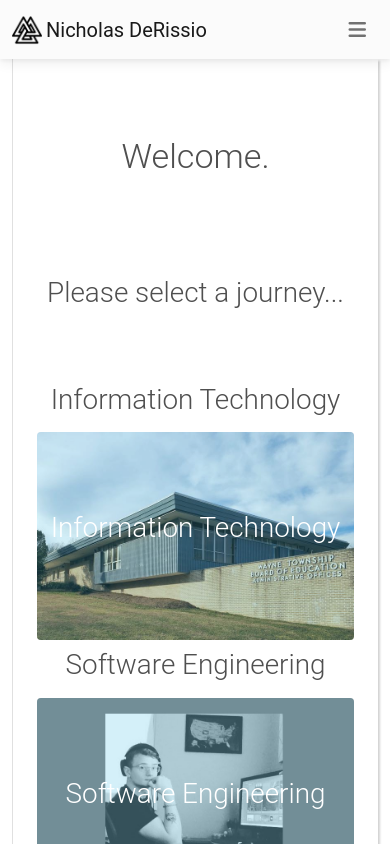
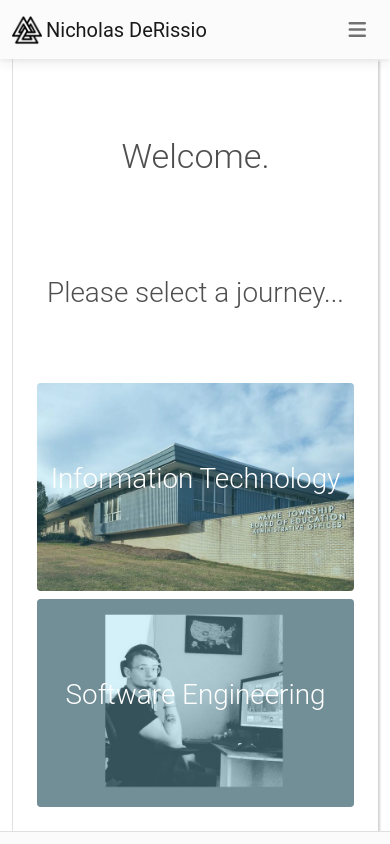
Before and after one commit to KantKontrol/React-Portfolio-2, a Next.js app: page / in a window 390 px wide. Shown: the top 844 px of the page. Built offline with nearby package versions, Linux system fonts and the light colour scheme.

Commit message:
removed double

```diff
--- a/src/pages/index.tsx
+++ b/src/pages/index.tsx
@@ -29,21 +29,11 @@ export default function Home() {
       </MDBRow>
       <MDBRow className="p-4 gy-2 text-center">
         <MDBCol sm="6">
-          <MDBRow className="d-md-none">
-            <MDBTypography tag="div" className="display-6 pb-3">
-              Information Technology
-            </MDBTypography>
-          </MDBRow>
           <MDBRow>
             <NavCard title="Information Technology" to="/it" imgSrc={boe} />
           </MDBRow>
         </MDBCol>
         <MDBCol sm="6">
-          <MDBRow className="d-md-none">
-            <MDBTypography tag="div" className="display-6 pb-3">
-              Software Engineering
-            </MDBTypography>
-          </MDBRow>
           <MDBRow>
             <NavCard
               title="Software Engineering"
```
